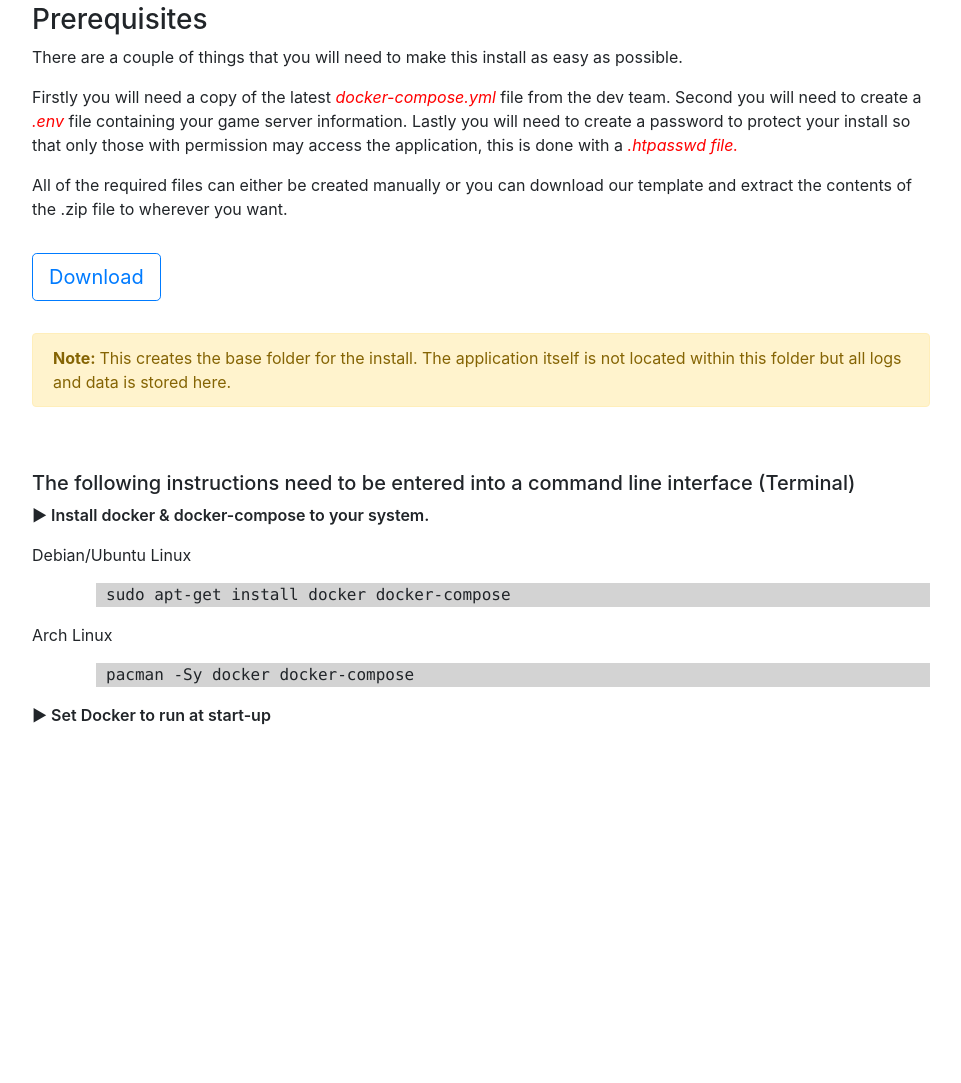
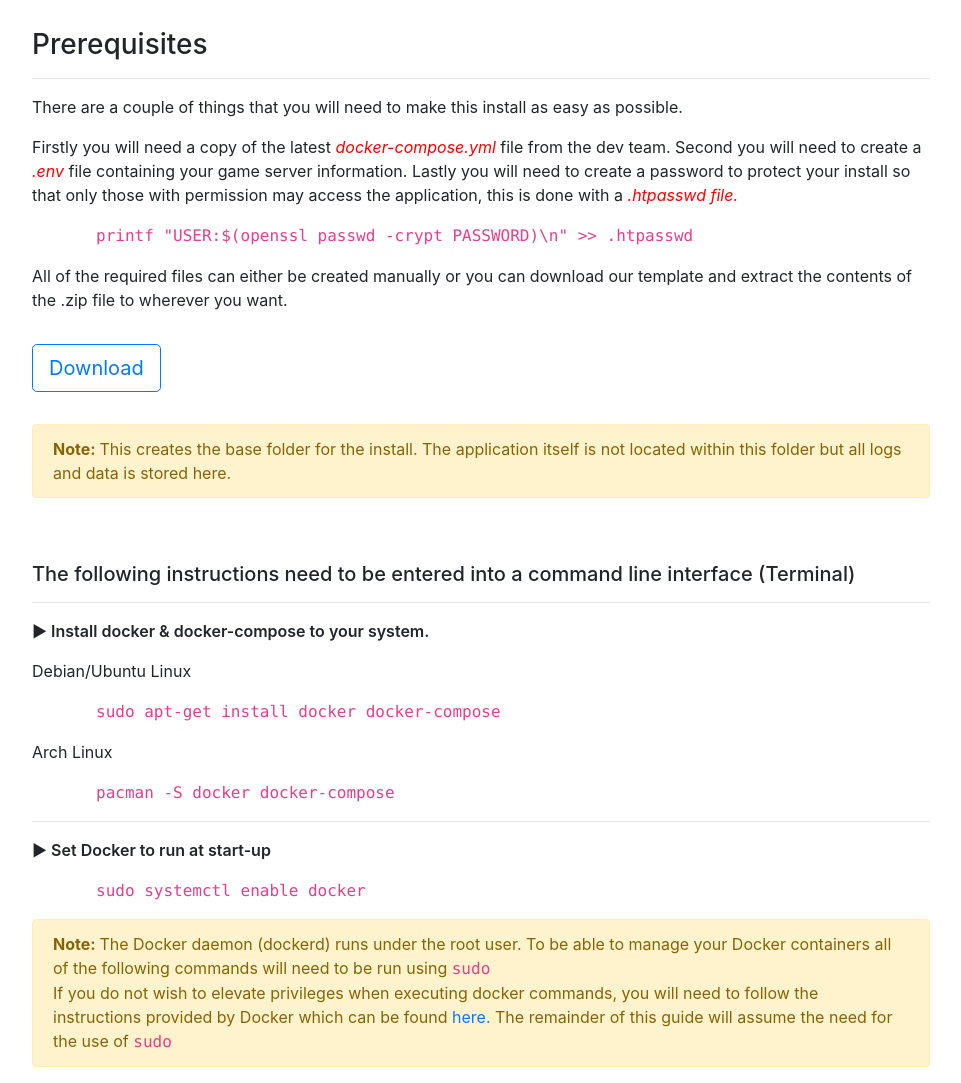
Before and after one commit to el1-x/rcon_website, a plain HTML site: page linux/index.html in a window 1280 px wide. Shown: the part 767-1850 px from the top of the page, without its empty margins (159-1120 px from the left). Before the commit the page ends 1510 px from the top, so only its background shows below. Drawn offline with nearby package versions, Linux system fonts and the light colour scheme.

Commit message:
Add <code> tags

```diff
--- a/linux/index.html
+++ b/linux/index.html
@@ -44,6 +44,7 @@
       </div>
       <div class="title">
         <h1>Installation & Setup Guide</h1>
+        <hr>
         <p class="lead">The application requires the use of Docker to run. The first part of the instructions will cover the installation of the packages for docker & docker-compose. Most distributions will have suitable packages available within their respective repositories</p>
         <p class="lead">The second part of the instructions will cover running the application and basic management of the containers.</p>
         <p> Official Docker documentation can be found at the links below.</p>
@@ -52,27 +53,36 @@
           <li>Docker Compose <a href="https://docs.docker.com/compose/install/">https://docs.docker.com/compose/install/</a></li>
         </ul>
       </div>
-      <div class="inst-lnx">
-        <div class="preq">
+      <div id="inst-lnx">
+        <div id="preq">
           <h3>Prerequisites</h3>
+          <hr>
           <p> There are a couple of things that you will need to make this install as easy as possible.</p>
           <p>Firstly you will need a copy of the latest <em>docker-compose.yml</em> file from the dev team. Second you will need to create a <em>.env</em> file containing your game server information. Lastly you will need to create a password to protect your install so that only those with permission may access the application, this is done with a <em>.htpasswd file.</em></p>
+          <p><code>printf "USER:$(openssl passwd -crypt PASSWORD)\n" >> .htpasswd</code></p>
           <p>All of the required files can either be created manually or you can download our template and extract the contents of the .zip file to wherever you want.</p>
           <a class="btn btn btn-lg btn-outline-primary" id="download" role="button" href="../assets/hll_rcon_tool.zip">Download</a>
           <div class="alert alert-warning" role="alert">
             <b>Note: </b>This creates the base folder for the install. The application itself is not located within this folder but all logs and data is stored here.
           </div>
         </div>
+        <div id="inst">
         <h5>The following instructions need to be entered into a command line interface (Terminal)</h5>
-        <p class="step" style="font-weight:600;">&#x25BA; Install docker & docker-compose to your system.</p>
+        <hr>
+        <p id="step" style="font-weight:600;">&#x25BA; Install docker & docker-compose to your system.</p>
         <p>Debian/Ubuntu Linux</p>
-        <p class="text-monospace"> sudo apt-get install docker docker-compose</p>
+        <p><code class="text-monospace"> sudo apt-get install docker docker-compose</code></p>
         <p>Arch Linux</p>
-        <p class="text-monospace">pacman -Sy docker docker-compose</p>
-        <p class="step" style="font-weight:600;">&#x25BA; Set Docker to run at start-up</p>
+        <p><code class="text-monospace">pacman -S docker docker-compose</code></p>
+        <hr>
+        <p id="step" style="font-weight:600;">&#x25BA; Set Docker to run at start-up</p>
+        <p><code class="text-monospace">sudo systemctl enable docker</code></p>
+        <div class="alert alert-warning" role="alert">
+          <b>Note: </b>The Docker daemon (dockerd) runs under the root user. To be able to manage your Docker containers all of the following commands will need to be run using <span class="text-monospace" style="color:#e83e8c;">sudo</span></br>
+          If you do not wish to elevate privileges when executing docker commands, you will need to follow the instructions provided by Docker which can be found <a href="https://docs.docker.com/install/linux/linux-postinstall/">here.</a> The remainder of this guide will assume the need for the use of <span class="text-monospace" style="color:#e83e8c;">sudo</span>
+        </div>
 
       </div>
-
     </div>
     <!-- Bootstrap JavaScript -->
     <script src="https://code.jquery.com/jquery-3.4.1.slim.min.js" integrity="sha384-J6qa4849blE2+poT4WnyKhv5vZF5SrPo0iEjwBvKU7imGFAV0wwj1yYfoRSJoZ+n" crossorigin="anonymous"></script>
--- a/style.css
+++ b/style.css
@@ -5,10 +5,6 @@ body {
 
 footer {
 	text-align: center;
-}
-
-em {
-	color: red;
 }
 
 /** Index & Contact **/
@@ -55,18 +51,22 @@ em {
 	margin-bottom: 4rem;
 }
 
-.preq {
+#preq {
 	margin-bottom: 4rem;
 }
 
-.step {
+#preq em {
+	color: red;
+}
+
+#step {
 	font-size: 12pt;
 }
 
-.text-monospace {
-	background: lightgrey;
+code {
 	margin-left: 4rem;
-	padding-left: 10px;
+	width: 40rem;
+	font-size: 100%;
 }
 
 #download {
```
Lines whose indentation alone changed are shown as unchanged.
